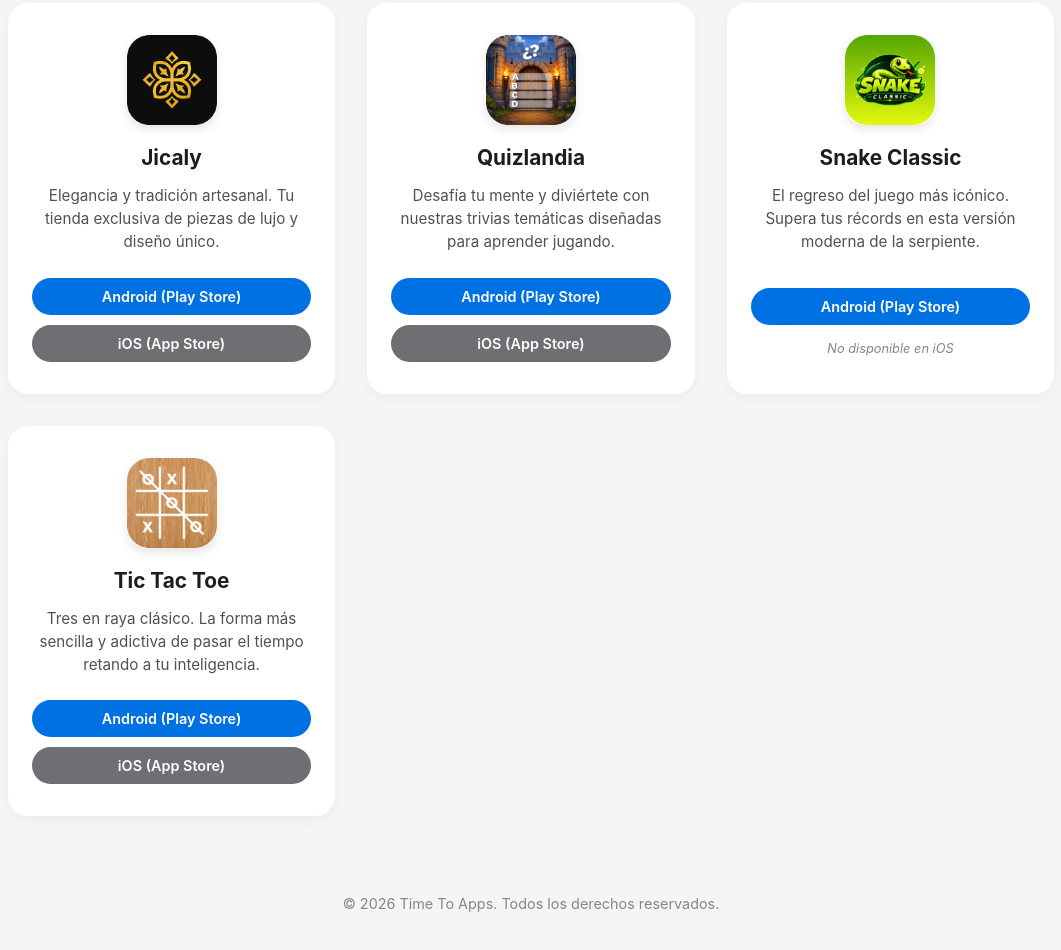
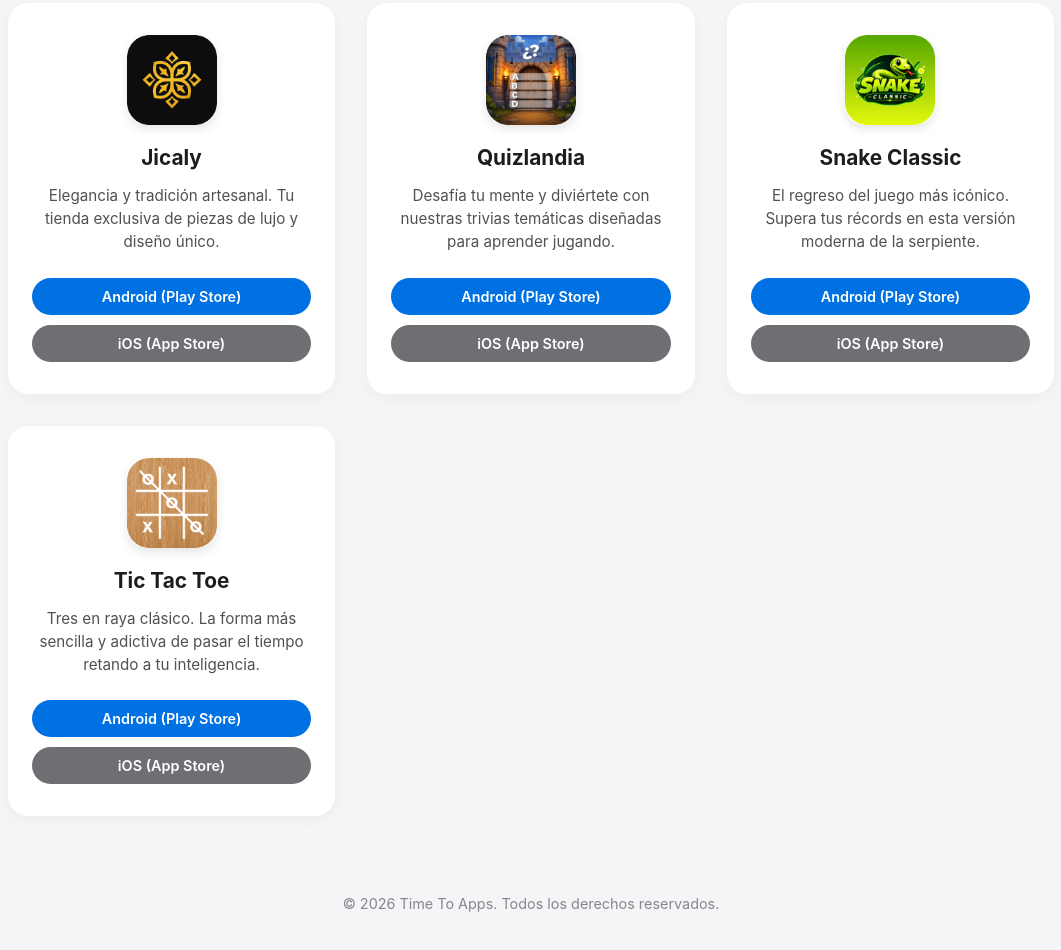
Before and after one commit to timetoapps/timetoapps.github.io, a plain HTML site: page index.html in a window 1280 px wide. Shown: the part 868-1818 px from the top of the page, without its empty margins (109-1170 px from the left). Drawn offline with Linux system fonts and the light colour scheme.

Commit message:
Add iOS download link to index.html

```diff
--- a/index.html
+++ b/index.html
@@ -438,7 +438,7 @@
                     </div>
                     <div class="btn-group">
                         <a href="https://play.google.com/store/apps/details?id=com.timetoapps.snakeclassic" class="btn" target="_blank" rel="noopener noreferrer">Android (Play Store)</a>
-                        <span class="ios-disabled">No disponible en iOS</span>
+                        <a href="https://apps.apple.com/mx/app/snake-classic-retro-game-2d/id6818860765" class="btn-ios" target="_blank" rel="noopener noreferrer">iOS (App Store)</a>
                     </div>
                 </div>
 
```
